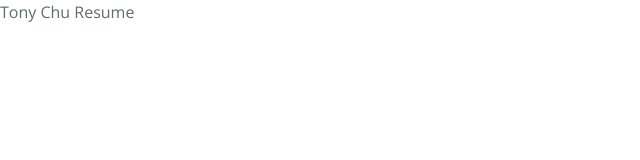
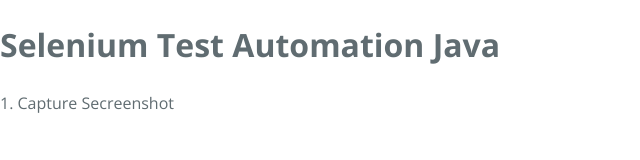
Before and after one commit to tonycjr/coursera-test, a plain HTML site: page index.html in a window 1280 px wide. Shown: the whole page, without its empty margins (0-640 px from the left). Drawn offline with nearby package versions, Linux system fonts and the light colour scheme.

Commit message:
Update index.html

```diff
--- a/index.html
+++ b/index.html
@@ -10,8 +10,12 @@
     <link rel="stylesheet" type="text/css" href="stylesheets/github-light.css" media="screen">
   </head>
   <body>
+    <title>Tony Chu Resume</title>
 
-     Tony Chu Resume
+    <h1>Selenium Test Automation Java</h1>
+
+    1. Capture Secreenshot
+
 
 
   </body>
```
